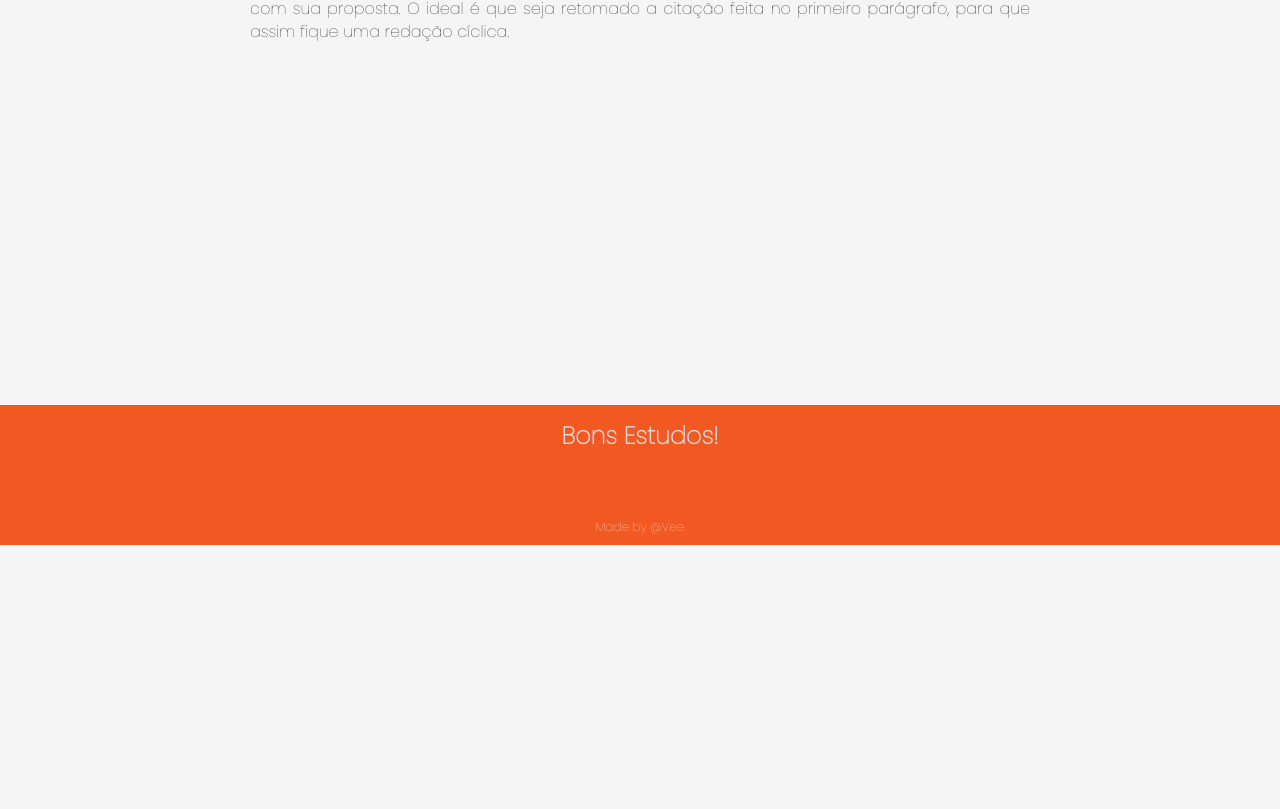
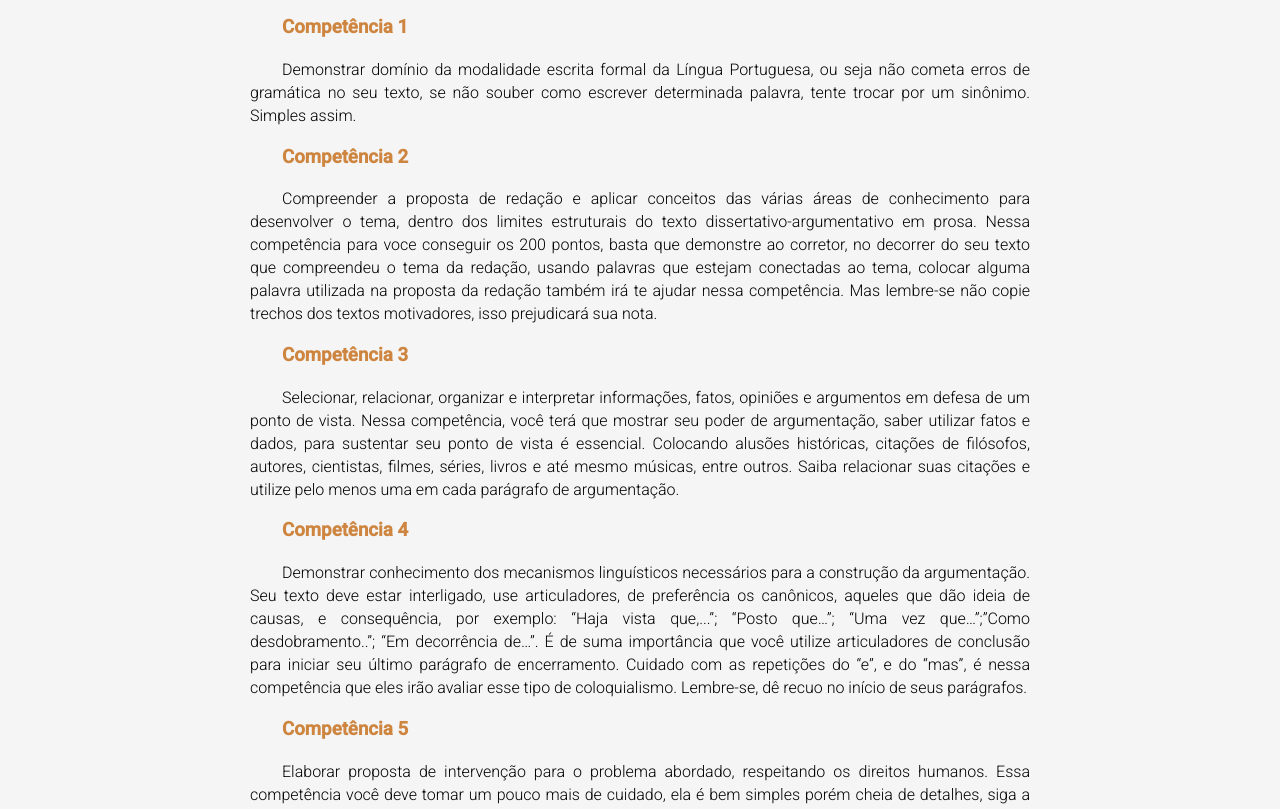
Before and after one commit to eesr05/RandomQuotes, a React (Create React App) app: page / in a window 1280 px wide. Shown: the part 1726-2535 px from the top of the page. Before the commit the page ends 2271 px from the top, so only its background shows below. Built offline with nearby package versions, Linux system fonts and the light colour scheme.

Commit message:
Adicionando texto das competencias

```diff
--- a/public/index.html
+++ b/public/index.html
@@ -14,6 +14,8 @@
     <script async custom-element="amp-auto-ads"
         src="https://cdn.ampproject.org/v0/amp-auto-ads-0.1.js">
     </script>
+    <link href="https://fonts.googleapis.com/css2?family=Roboto:wght@300;500&display=swap" rel="stylesheet">
+
     <link href="https://fonts.googleapis.com/css2?family=Poppins:wght@100&display=swap" rel="stylesheet">
     <script data-ad-client="ca-pub-1353891837600087" async src="https://pagead2.googlesyndication.com/pagead/js/adsbygoogle.js"></script>
     <title>Citações - Para usar na sua redação!</title>
--- a/src/containers/Text.js
+++ b/src/containers/Text.js
@@ -33,6 +33,19 @@ function Text(params) {
         com mais detalhes, e a FINALIDADE, o que se espera conseguir com sua proposta. O ideal é que seja retomado a
         citação feita no primeiro parágrafo, para que assim fique uma redação cíclica.<br /><br />
       </p>
+      <h3 className='competencia'> <strong>Competência 1</strong></h3>
+      <p>Demonstrar domínio da modalidade escrita formal da Língua Portuguesa, ou seja não cometa erros de gramática no seu texto, se não souber como escrever determinada palavra, tente trocar por um sinônimo. Simples assim.</p>
+      <h3 className='competencia'> <strong>Competência 2</strong></h3>
+      <p>Compreender a proposta de redação e aplicar conceitos das várias áreas de conhecimento para desenvolver o tema, dentro dos limites estruturais do texto dissertativo-argumentativo em prosa. Nessa competência para voce conseguir os 200 pontos, basta que demonstre ao corretor, no decorrer do seu texto que compreendeu o tema da redação, usando palavras que estejam conectadas ao tema, colocar alguma palavra utilizada na proposta da redação também irá te ajudar nessa competência. Mas lembre-se não copie trechos dos textos motivadores, isso prejudicará sua nota.
+</p>
+      <h3 className='competencia'> <strong>Competência 3</strong></h3>
+      <p>Selecionar, relacionar, organizar e interpretar informações, fatos, opiniões e argumentos em defesa de um ponto de vista. Nessa competência, você terá que mostrar seu poder de argumentação, saber utilizar fatos e dados, para sustentar seu ponto de vista é essencial. Colocando alusões históricas, citações de filósofos, autores, cientistas, filmes, séries, livros e até mesmo músicas, entre outros. Saiba relacionar suas citações e utilize pelo menos uma em cada parágrafo de argumentação.</p>
+      <h3 className='competencia'> <strong>Competência 4</strong></h3>
+      <p>Demonstrar conhecimento dos mecanismos linguísticos necessários para a construção da argumentação. Seu texto deve estar interligado, use articuladores, de preferência os canônicos, aqueles que dão ideia de causas, e consequência, por exemplo: “Haja vista que,...”; “Posto que…”; “Uma vez que…”;”Como desdobramento..”; “Em decorrência de…”. É de suma importância que você utilize articuladores de conclusão para iniciar seu último parágrafo de encerramento. Cuidado com as repetições do “e”, e do “mas”, é nessa competência que eles irão avaliar esse tipo de coloquialismo. Lembre-se, dê recuo no início de seus parágrafos.
+</p>
+      <h3 className='competencia'> <strong>Competência 5</strong></h3>
+      <p>Elaborar proposta de intervenção para o problema abordado, respeitando os direitos humanos. Essa competência você deve tomar um pouco mais de cuidado, ela é bem simples porém cheia de detalhes, siga a receita que o 200 pontos vem. Existem 5 elementos que deve estar na sua proposta de intervenção, são eles: Quem?, Vai fazer O QUE?; Como?; Para quê?; e o detalhamento do que foi colocado no “Como?”. Colocando esses elementos sua proposta de intervenção estará completa, mas lembre-se sua proposta deve ser prática, e plausível, você pode zerar nessa competência se propor algo pouco prático, sua proposta será considerada nula, perdendo a chance de ganhar os pontos máximos. Use sempre estruturas que indicam que é obrigatório por a proposta em prática, por exemplo: “Deve”; “Urge”; “Cabe”;”É necessário”; “É urgente”; “É imperioso”. E não se esqueça seu texto deve ser cíclico, finalizar com uma frase que conecta com a citação que foi feita no primeiro parágrafo é bem visto pelos corretores.
+</p>
         </div>
         </div>
     )
--- a/src/containers/text.css
+++ b/src/containers/text.css
@@ -29,7 +29,18 @@ mark{
     line-height: 23px;
 
 }
+.competencia{
+  font-weight: bold;
+  font-family: 'Roboto',sans-serif;
+  text-align: left;
+  color: peru;
+}
+p{
 
+  font-family: 'Roboto',sans-serif;
+  font-weight: lighter !important;
+
+}
 @media(max-width: 768px){
   .Howredacao{
     margin:0;
```
